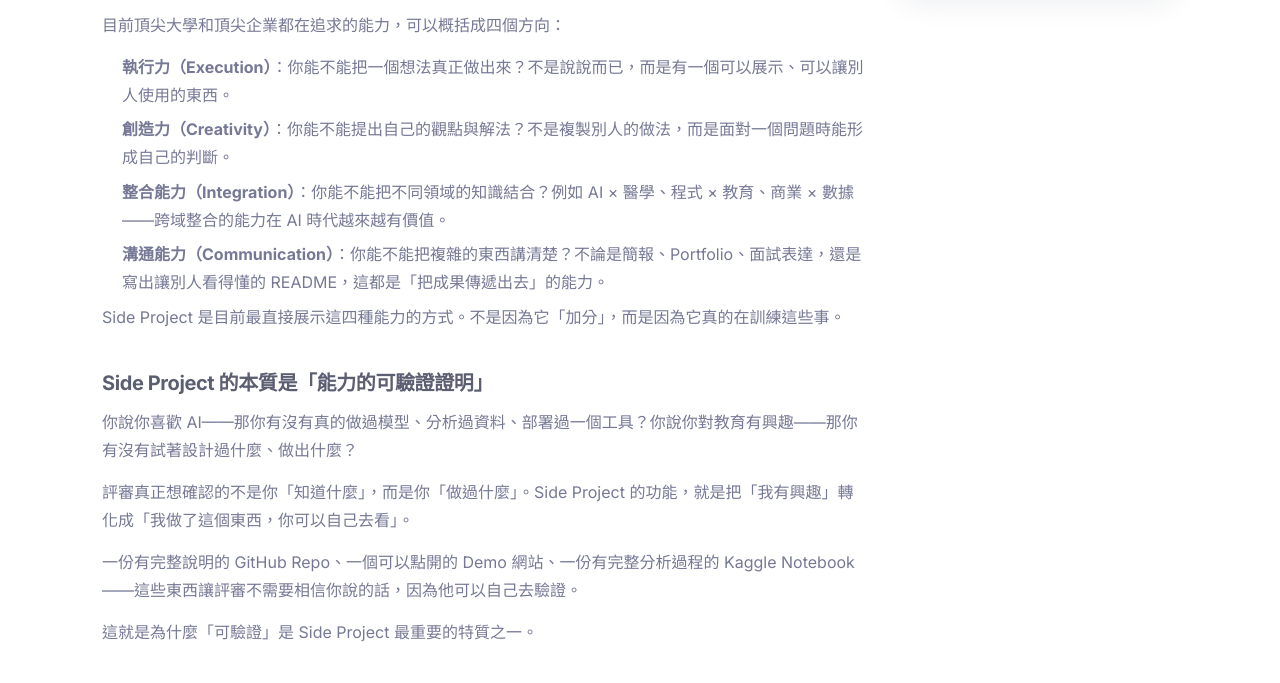
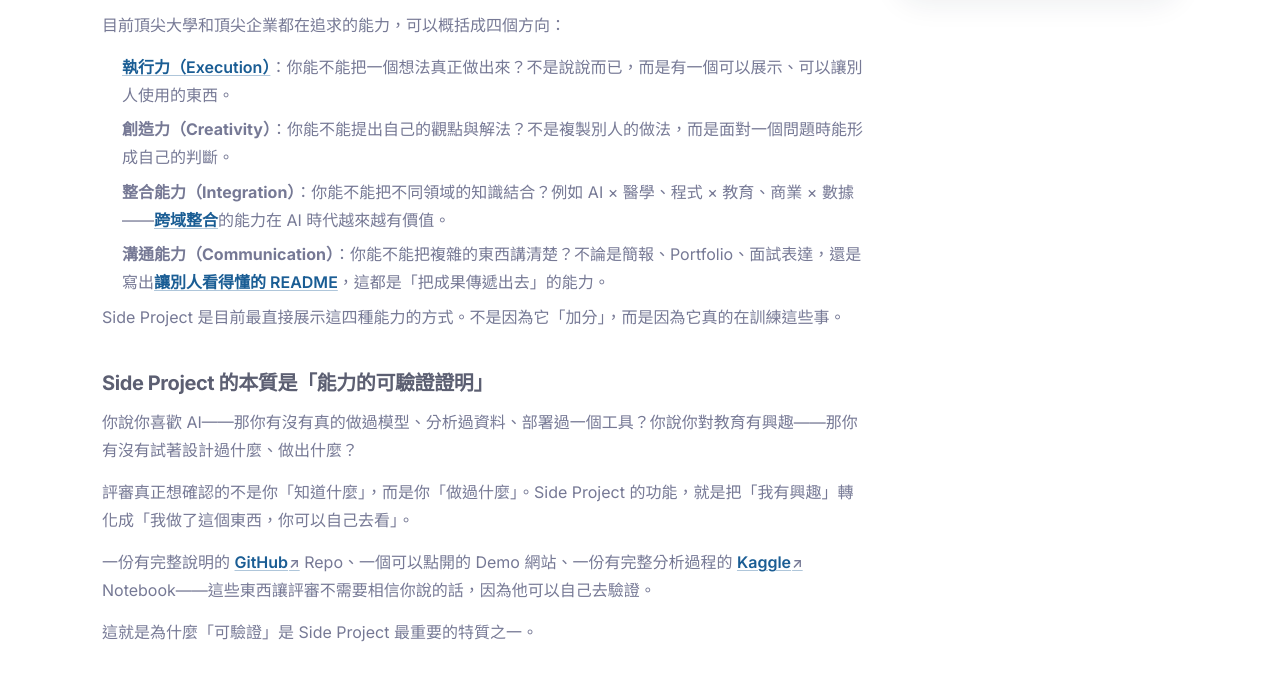
Before and after one commit to Jason1101-Paranoism/TBD_web, an Astro site: page /pages/resources/side-project-ai-era in a window 1280 px wide. Shown: the part 857-1540 px from the top of the page. Built offline with nearby package versions, Linux system fonts and the light colour scheme; Astro itself is replaced by a stand-in of ours; no server answers.

Commit message:
feat: strengthen link network in Side Project article cluster
Pilot for site-wide article linking improvements (Side Project 5-article series):

- Add visible styling for in-text article links (.article-section p/li a);
  global `a` was color:inherit/no-underline, making all inline links invisible.
  External links (target=_blank) get a ↗ marker.
- Add internal cross-links so the 5 Side Project articles fully interlink
  (why↔ai-era, ai-era→execution-over-knowledge/readme-guide, etc.)
- Add external links to official tool sites (GitHub, Kaggle, Figma, Behance,
  Vercel, GitHub Pages, Arduino, APCS) + Papers with Code, all rel=noopener.
- Verified all tocItems anchors match section ids (no catalogue changes needed).

Co-Authored-By: Claude Opus 4.8 <noreply@anthropic.com>

```diff
--- a/public/css/tbd-pages.css
+++ b/public/css/tbd-pages.css
@@ -136,6 +136,27 @@
 
 .text-link { color: var(--tbd-accent); text-decoration: none; font-size: 0.875rem; font-weight: 600; }
 .text-link:hover { text-decoration: underline; }
+
+/* 內文連結：讓站內／站外連結在文章中清楚可見（全站 a 預設 color:inherit、無底線） */
+.article-section p a, .article-section li a {
+  color: var(--tbd-accent);
+  font-weight: 600;
+  text-decoration: underline;
+  text-decoration-thickness: 1px;
+  text-underline-offset: 2px;
+  text-decoration-color: rgba(26, 93, 148, 0.35);
+  transition: text-decoration-color .15s;
+}
+.article-section p a:hover, .article-section li a:hover { text-decoration-color: var(--tbd-accent); }
+/* 站外連結提示：開新分頁的連結加上箭頭 */
+.article-section p a[target="_blank"]::after,
+.article-section li a[target="_blank"]::after {
+  content: "↗";
+  font-size: 0.85em;
+  margin-left: 1px;
+  color: var(--tbd-mid);
+  text-decoration: none;
+}
 
 /* 文章卡片標題：常駐箭頭提示可點，hover 時右移 */
 .article-card h3 a::after { content: " →"; display: inline-block; color: var(--tbd-accent); font-weight: 700; transition: transform .15s; }
--- a/src/content/articles/side-project-ai-era.mdx
+++ b/src/content/articles/side-project-ai-era.mdx
@@ -56,10 +56,10 @@ AI 工具讓查資料、寫程式初稿、整理文件這些事情變得越來
 
 目前頂尖大學和頂尖企業都在追求的能力，可以概括成四個方向：
 
-- **執行力（Execution）**：你能不能把一個想法真正做出來？不是說說而已，而是有一個可以展示、可以讓別人使用的東西。
+- **[執行力（Execution）](/pages/resources/execution-over-knowledge.html)**：你能不能把一個想法真正做出來？不是說說而已，而是有一個可以展示、可以讓別人使用的東西。
 - **創造力（Creativity）**：你能不能提出自己的觀點與解法？不是複製別人的做法，而是面對一個問題時能形成自己的判斷。
 - **整合能力（Integration）**：你能不能把不同領域的知識結合？例如 AI × 醫學、程式 × 教育、商業 × 數據——[跨域整合](/pages/resources/cross-domain-integrator.html)的能力在 AI 時代越來越有價值。
-- **溝通能力（Communication）**：你能不能把複雜的東西講清楚？不論是簡報、Portfolio、面試表達，還是寫出讓別人看得懂的 README，這都是「把成果傳遞出去」的能力。
+- **溝通能力（Communication）**：你能不能把複雜的東西講清楚？不論是簡報、Portfolio、面試表達，還是寫出[讓別人看得懂的 README](/pages/resources/readme-guide.html)，這都是「把成果傳遞出去」的能力。
 
 Side Project 是目前最直接展示這四種能力的方式。不是因為它「加分」，而是因為它真的在訓練這些事。
 </section>
@@ -71,7 +71,7 @@ Side Project 是目前最直接展示這四種能力的方式。不是因為它
 
 評審真正想確認的不是你「知道什麼」，而是你「做過什麼」。Side Project 的功能，就是把「我有興趣」轉化成「我做了這個東西，你可以自己去看」。
 
-一份有完整說明的 GitHub Repo、一個可以點開的 Demo 網站、一份有完整分析過程的 Kaggle Notebook——這些東西讓評審不需要相信你說的話，因為他可以自己去驗證。
+一份有完整說明的 <a href="https://github.com" target="_blank" rel="noopener noreferrer">GitHub</a> Repo、一個可以點開的 Demo 網站、一份有完整分析過程的 <a href="https://www.kaggle.com" target="_blank" rel="noopener noreferrer">Kaggle</a> Notebook——這些東西讓評審不需要相信你說的話，因為他可以自己去驗證。
 
 這就是為什麼「可驗證」是 Side Project 最重要的特質之一。
 </section>
--- a/src/content/articles/side-project-from-zero.mdx
+++ b/src/content/articles/side-project-from-zero.mdx
@@ -104,9 +104,9 @@ Side Project 做完之後，如果沒有整理成可展示的形式，在申請
 
 依專案類型，最低限度的展示應該包含：
 
-- **程式類**：[GitHub Repo](/pages/resources/github-portfolio.html) 附上清楚 README（專案介紹、功能、使用技術、Demo 截圖或連結）。如果有部署，附上可以直接點開的網址。
-- **研究類**：一份簡短的研究報告或 Kaggle Notebook，說明問題背景、分析方法、發現了什麼，以及你的反思。
-- **設計類**：Behance 或 Figma 連結，每個設計決策加上一句說明「為什麼這樣設計」。
+- **程式類**：[GitHub Repo](/pages/resources/github-portfolio.html) 附上[清楚的 README](/pages/resources/readme-guide.html)（專案介紹、功能、使用技術、Demo 截圖或連結）。如果有部署，附上可以直接點開的網址（<a href="https://vercel.com" target="_blank" rel="noopener noreferrer">Vercel</a>、<a href="https://pages.github.com" target="_blank" rel="noopener noreferrer">GitHub Pages</a> 都能免費部署）。
+- **研究類**：一份簡短的研究報告或 <a href="https://www.kaggle.com" target="_blank" rel="noopener noreferrer">Kaggle</a> Notebook，說明問題背景、分析方法、發現了什麼，以及你的反思。
+- **設計類**：<a href="https://www.behance.net" target="_blank" rel="noopener noreferrer">Behance</a> 或 <a href="https://www.figma.com" target="_blank" rel="noopener noreferrer">Figma</a> 連結，每個設計決策加上一句說明「為什麼這樣設計」。
 - **社群/品牌類**：帳號連結加上一份簡短的成效說明（做了什麼、觀察到什麼、學到什麼）。
 
 整理這些材料的過程，也是你自己回顧「這個 Side Project 讓我學到什麼」的最好時機。這個反思，是備審說明裡最值錢的部分。
--- a/src/content/articles/side-project-start.mdx
+++ b/src/content/articles/side-project-start.mdx
@@ -85,7 +85,7 @@ Side Project 最好的起點，通常是「科系方向 × 個人興趣 × 可
 
 - **我對這個題目有沒有興趣？** 如果完全沒有興趣，大概做兩週就會停掉。
 - **我能不能在 1 到 3 個月內做出第一版？** 太大的題目很容易卡死。縮小範圍，先做出一個能展示的小版本。
-- **成果有沒有辦法展示？** GitHub、網站、報告、影片、社群帳號——有沒有讓別人可以自己去確認的東西。
+- **成果有沒有辦法展示？** <a href="https://github.com" target="_blank" rel="noopener noreferrer">GitHub</a>、網站、報告、影片、社群帳號——有沒有讓別人可以自己去確認的東西。
 - **做這個我能學到什麼新東西？** 好的 Side Project 通常會逼你查資料、Debug、學新工具，這個過程本身就是評審想看到的。
 - **做完之後，我願不願意繼續優化？** 真正有說服力的 Side Project，通常不是一次性活動，而是可以持續迭代的東西。
 
@@ -99,11 +99,11 @@ Side Project 最好的起點，通常是「科系方向 × 個人興趣 × 可
 
 例如：
 
-- 一頁式個人網站，介紹自己的興趣和在做的事
+- 一頁式[個人網站](/pages/resources/portfolio-website.html)，介紹自己的興趣和在做的事
 - 一個只有單一功能的 Discord Bot
 - 一份針對一個問題的問卷研究，附上資料視覺化
 - 一個品牌帳號，先把前 10 篇貼文做好
-- 一個 Kaggle Notebook，針對一個公開資料集做完整分析
+- 一個 <a href="https://www.kaggle.com" target="_blank" rel="noopener noreferrer">Kaggle</a> Notebook，針對一個公開資料集做完整分析
 
 完成第一版之後，你才會知道下一步該做什麼，也才能從使用者或外部的反應裡得到真正的修正方向。不要等到「準備好了再開始」——開始本身，就是讓你準備好的過程。題目確定後的完整執行步驟，可以參考[從 0 到 1 的 Side Project 執行流程](/pages/resources/side-project-from-zero.html)。
 </section>
--- a/src/content/articles/side-project-types.mdx
+++ b/src/content/articles/side-project-types.mdx
@@ -56,11 +56,11 @@ relatedArticles:
 
 以下依科系方向列出最適合的 Side Project 類型，以及評審通常最在意的能力重點。
 
-- **資工 / AI / 電機**：重點在「能不能把系統做起來並說清楚」。可以從 GitHub Project 開始，搭配 APCS、[Hackathon](/pages/resources/hackathon-guide.html) 或 Kaggle 競賽，讓作品有可驗證的能力軌跡。成果建議放在 [GitHub 作品集](/pages/resources/github-portfolio.html)，並附上 Demo 連結或操作影片。
+- **資工 / AI / 電機**：重點在「能不能把系統做起來並說清楚」。可以從 GitHub Project 開始，搭配 <a href="https://apcs.csie.ntnu.edu.tw" target="_blank" rel="noopener noreferrer">APCS</a>、[Hackathon](/pages/resources/hackathon-guide.html) 或 <a href="https://www.kaggle.com" target="_blank" rel="noopener noreferrer">Kaggle</a> 競賽，讓作品有可驗證的能力軌跡。成果建議放在 [GitHub 作品集](/pages/resources/github-portfolio.html)，並附上 Demo 連結或操作影片。
 - **商管 / 創業**：重點在「有沒有對市場和使用者的真實觀察」。品牌經營、社群數據分析、小型電商測試都是好起點。成果可以是一份商業企劃書、社群帳號數據、或 MVP 網站。
 - **醫學 / 生科 / 心理**：重點在「問題意識與研究能力」。問卷研究、科展延伸、文獻回顧都是可行的形式。不需要得大獎，但要能說清楚「你發現什麼問題」以及「你怎麼試著回答它」。
-- **設計 / 傳播**：重點在「視覺表達和敘事能力」。UI/UX Prototype、短影音企劃、品牌設計都適合。成果可以放在 Behance 或個人網站，Figma Prototype 附上操作說明效果很好。
-- **工程 / 機械**：重點在「動手實作與系統整合」。Arduino、IoT、Robotics 都是可以從高中開始累積的方向。成果建議有 Demo 影片，加上電路圖或技術說明文件。
+- **設計 / 傳播**：重點在「視覺表達和敘事能力」。UI/UX Prototype、短影音企劃、品牌設計都適合。成果可以放在 <a href="https://www.behance.net" target="_blank" rel="noopener noreferrer">Behance</a> 或[個人網站](/pages/resources/portfolio-website.html)，<a href="https://www.figma.com" target="_blank" rel="noopener noreferrer">Figma</a> Prototype 附上操作說明效果很好。
+- **工程 / 機械**：重點在「動手實作與系統整合」。<a href="https://www.arduino.cc" target="_blank" rel="noopener noreferrer">Arduino</a>、IoT、Robotics 都是可以從高中開始累積的方向。成果建議有 Demo 影片，加上電路圖或技術說明文件。
 </section>
 
 <section class="article-section" id="difficulty">
@@ -68,7 +68,7 @@ relatedArticles:
 
 Side Project 不需要一開始就做到「申請等級」。比較好的方式是逐步累積——先完成一個小的，再延伸成更完整的成果。
 
-- **入門型（Level 1）**：個人網站、學習筆記整理、簡單 Discord Bot、Notion 學習系統、Instagram 主題帳號。目標是「先完成，不求完美」，建立動手做的習慣與留下成長紀錄。
+- **入門型（Level 1）**：個人網站、學習筆記整理、簡單 Discord Bot、[Notion 學習系統](/pages/resources/notion-system.html)、Instagram 主題帳號。目標是「先完成，不求完美」，建立動手做的習慣與留下成長紀錄。
 - **進階型（Level 2）**：AI 摘要工具、Kaggle Notebook、Arduino 感測器專題、小型問卷研究、社群行銷分析。目標是能展示方法、數據與優化過程，開始讓評審看到你的思考方式。
 - **申請亮點型（Level 3）**：可公開使用的 AI 工具、完整研究報告、小型創業 MVP、機器人競賽作品、有使用者回饋的教育平台。這個等級的成果可以直接放進備審、面試，或國外申請材料。
 
--- a/src/content/articles/side-project-why.mdx
+++ b/src/content/articles/side-project-why.mdx
@@ -37,6 +37,10 @@ relatedArticles:
     title: 高中生 Portfolio 建置指南
     href: /pages/portfolio-guide.html
     desc: 從 0 開始，把經歷整理成教授看得懂的個人主線。
+  - badge: Side Project
+    title: AI 時代為什麼 Side Project 越來越重要？
+    href: /pages/resources/side-project-ai-era.html
+    desc: 同樣的趨勢，在 AI 時代為什麼變得更關鍵。
 ---
 
 <section class="article-section" id="what-is">
@@ -50,7 +54,7 @@ Side Project 指的是在正式課程以外，由學生自己主動發起的作
 
 - 用 Python 寫一個幫家人追蹤藥物服用時間的小工具
 - 針對家鄉的交通問題做一份深度田野報告
-- 參考論文，自己動手複現一個簡單的機器學習模型
+- 參考論文，自己動手<a href="https://paperswithcode.com" target="_blank" rel="noopener noreferrer">複現一個簡單的機器學習模型</a>
 - 把學了三年的日文做成一個分享給同學的學習資源包
 
 這些看起來「不大」的事，在申請上的重量，往往遠超過一張沒有說明的獎狀。
@@ -104,7 +108,7 @@ Side Project 不只是國際申請用的概念，而是台灣升學系統正在
 - 你在做的過程中遇到什麼困難，你怎麼處理？
 - 做完之後，你對這個領域的理解有沒有改變？
 
-一個解決實際問題的小工具，配上清楚的思考脈絡，比一個放在 GitHub 上卻說不清楚動機的大型專案更有說服力。
+一個解決實際問題的小工具，配上清楚的思考脈絡，比一個放在 <a href="https://github.com" target="_blank" rel="noopener noreferrer">GitHub</a> 上卻說不清楚動機的大型專案更有說服力。
 
 Side Project 的核心不是「規模」，而是「你對它有沒有真正的主導權和反思」。
 </section>
@@ -120,5 +124,5 @@ Side Project 的核心不是「規模」，而是「你對它有沒有真正的
 - **興趣延伸**：你平常在做什麼讓你忘記時間的事？這件事有沒有辦法做成一個有結構的成果？
 - **問題出發**：你的生活、學校或社區有什麼你覺得可以更好的地方？你能用你學過的工具做點什麼？
 
-開始不需要完美。一個有清楚目的、有執行紀錄、有反思的小專案，已經是很好的起點。重要的是，你真的做了，並且能說清楚為什麼做、做了什麼、學到什麼。具體的啟動方法可以參考[從零開始的 Side Project 指南](/pages/resources/side-project-from-zero.html)，或者先看看[高中生可以做哪些類型的 Side Project](/pages/resources/side-project-types.html)，找到符合你方向的切入點。
+開始不需要完美。一個有清楚目的、有執行紀錄、有反思的小專案，已經是很好的起點。重要的是，你真的做了，並且能說清楚為什麼做、做了什麼、學到什麼。具體的啟動方法可以參考[從零開始的 Side Project 指南](/pages/resources/side-project-from-zero.html)，或者先看看[高中生可以做哪些類型的 Side Project](/pages/resources/side-project-types.html)，找到符合你方向的切入點。如果你想了解在 AI 時代這件事為什麼更關鍵，可以延伸閱讀[AI 時代為什麼 Side Project 越來越重要](/pages/resources/side-project-ai-era.html)。
 </section>
```
